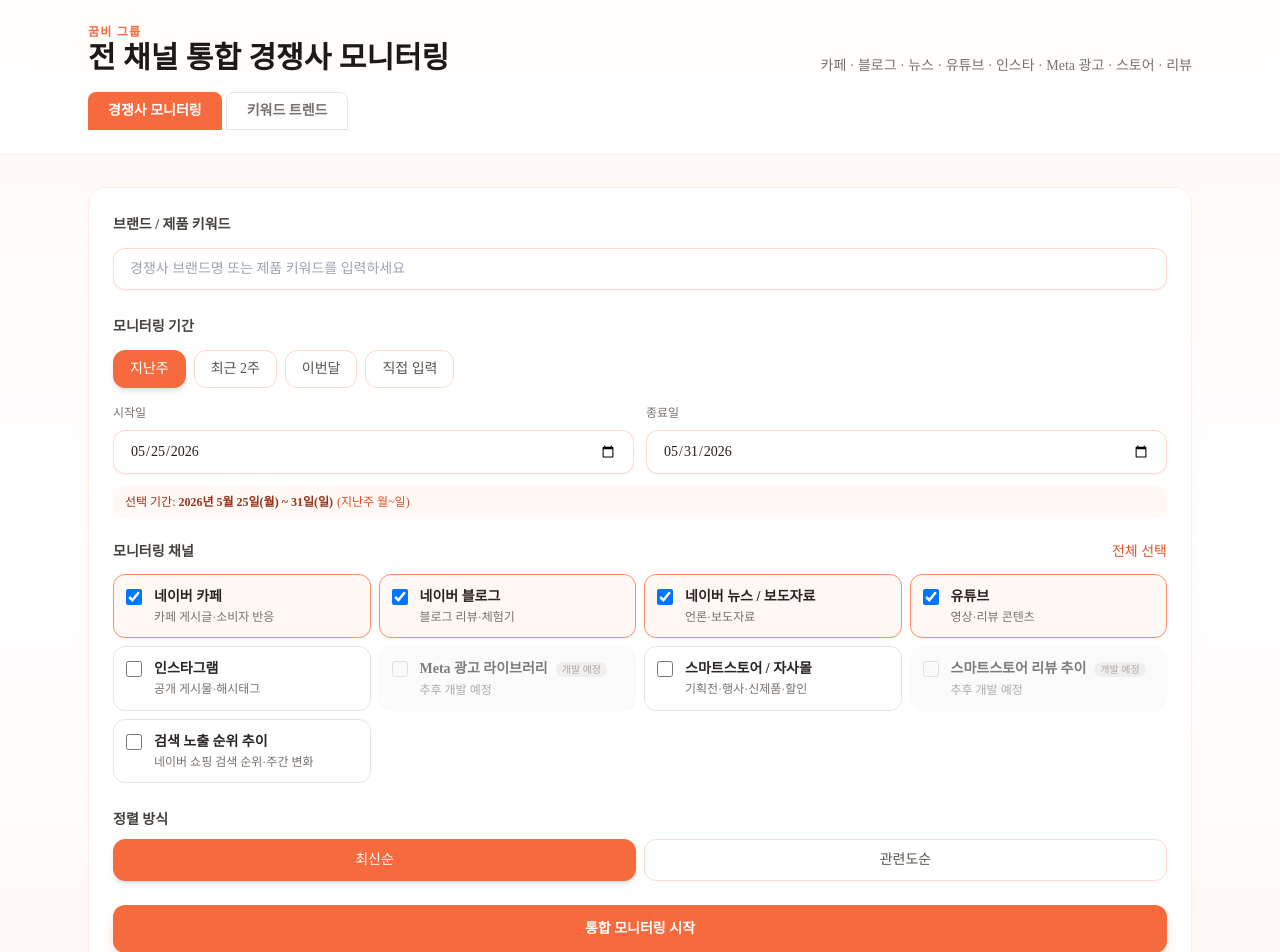
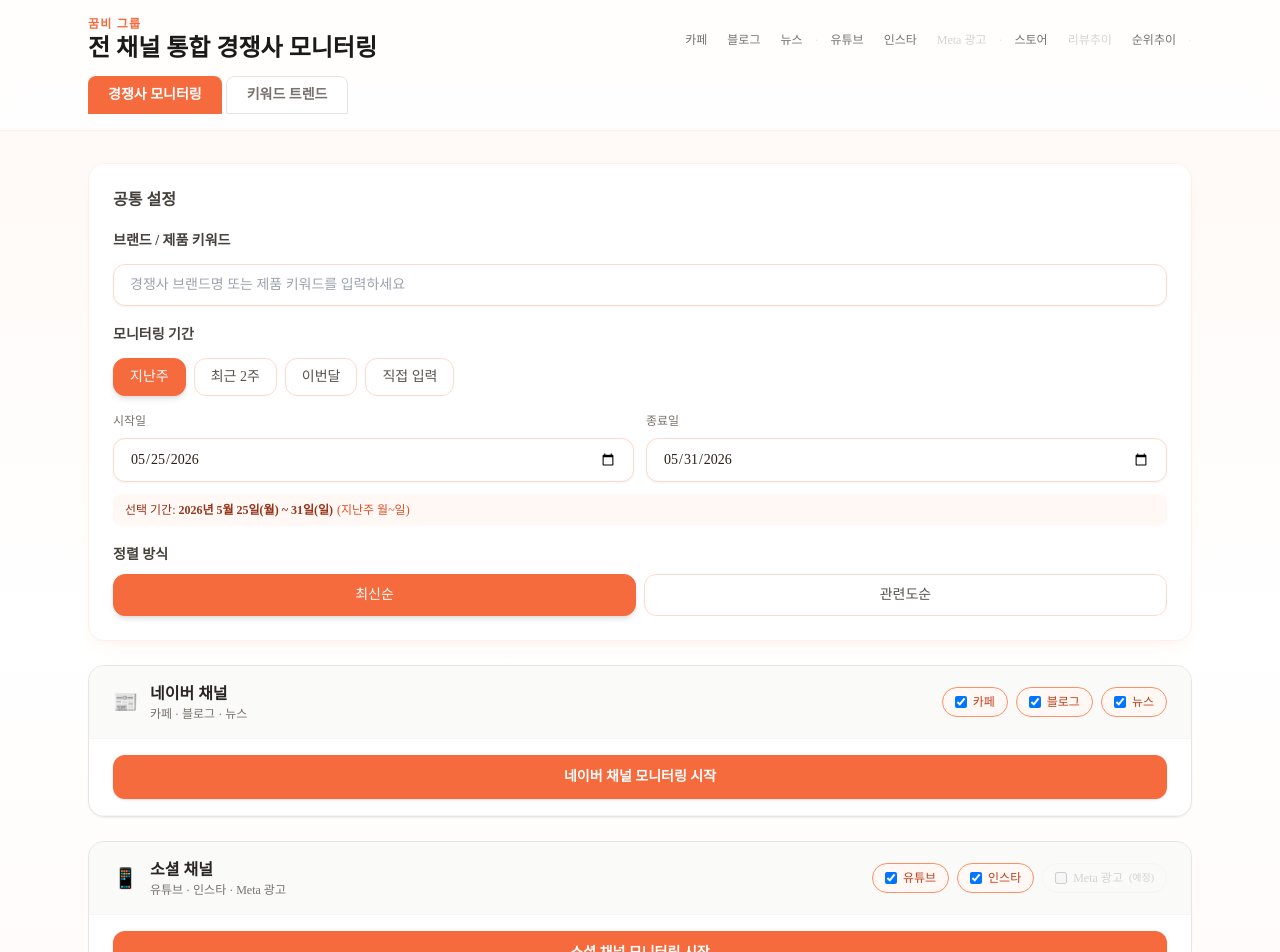
Before and after one commit to ggumbim-droid/ggumbi-monitor, a Next.js app: page / in a window 1280 px wide. Shown: the top 952 px of the page. Built offline with nearby package versions, Linux system fonts and the light colour scheme.

Commit message:
Update page.tsx

```diff
--- a/src/app/page.tsx
+++ b/src/app/page.tsx
@@ -2,7 +2,6 @@
 
 import { useState, useCallback, useMemo, useRef, useEffect } from "react";
 import { KeywordInput } from "@/components/KeywordInput";
-import { ChannelSelect } from "@/components/ChannelSelect";
 import { DateRangeSelect, getDefaultDateRange } from "@/components/DateRangeSelect";
 import { MonitorPeriodBanner } from "@/components/MonitorPeriodBanner";
 import { SortSelect } from "@/components/SortSelect";
@@ -11,7 +10,6 @@ import { ChannelTabs } from "@/components/ChannelTabs";
 import { LoginRequiredSection } from "@/components/LoginRequiredSection";
 import { InsightsPanel } from "@/components/InsightsPanel";
 import { buildNotionReport } from "@/lib/report";
-import { ALL_CHANNEL_IDS } from "@/lib/channels";
 import { LineChart, Line, XAxis, YAxis, CartesianGrid, Tooltip, Legend, ResponsiveContainer } from "recharts";
 import type { ChannelId, MonitorDateRange, MonitorResult, SortOrder } from "@/types/monitor";
 
@@ -27,6 +25,45 @@ const PRESET_PERIODS = [
   { label: "직접입력", value: "custom" },
 ];
 const BRAND_COLORS = ["#FF6B35","#4ECDC4","#45B7D1","#96CEB4","#FFEAA7","#DDA0DD"];
+
+// 채널 그룹 정의
+const CHANNEL_GROUPS = [
+  {
+    id: "naver",
+    label: "네이버",
+    icon: "📰",
+    channels: ["naver_cafe", "naver_blog", "naver_news"] as ChannelId[],
+    description: "카페 · 블로그 · 뉴스",
+  },
+  {
+    id: "social",
+    label: "소셜",
+    icon: "📱",
+    channels: ["youtube", "instagram", "meta_ads"] as ChannelId[],
+    description: "유튜브 · 인스타 · Meta 광고",
+  },
+  {
+    id: "shopping",
+    label: "쇼핑",
+    icon: "🛒",
+    channels: ["smartstore", "smartstore_reviews", "naver_ranking"] as ChannelId[],
+    description: "스마트스토어 · 리뷰추이 · 순위추이",
+  },
+];
+
+const CHANNEL_LABELS: Record<ChannelId, string> = {
+  naver_cafe: "카페",
+  naver_blog: "블로그",
+  naver_news: "뉴스",
+  youtube: "유튜브",
+  instagram: "인스타",
+  meta_ads: "Meta 광고",
+  smartstore: "스토어",
+  smartstore_reviews: "리뷰추이",
+  naver_ranking: "순위추이",
+};
+
+const COMING_SOON: ChannelId[] = ["meta_ads", "smartstore_reviews"];
 
 function getToday() { return new Date().toISOString().split("T")[0]; }
 function getDateBefore(months: number) {
@@ -58,17 +95,41 @@ export default function HomePage() {
   const [activeTab, setActiveTab] = useState<"monitor" | "trend">("monitor");
 
   const [keywords, setKeywords] = useState<string[]>([]);
-  const [selectedChannels, setSelectedChannels] = useState<ChannelId[]>(["naver_cafe", "naver_blog", "naver_news", "youtube"]);
   const [dateRange, setDateRange] = useState<MonitorDateRange>(getDefaultDateRange);
   const [sortOrder, setSortOrder] = useState<SortOrder>("latest");
-  const [loading, setLoading] = useState(false);
-  const [error, setError] = useState<string | null>(null);
-  const [result, setResult] = useState<MonitorResult | null>(null);
   const [copied, setCopied] = useState(false);
   const [reSearching, setReSearching] = useState(false);
-  const abortRef = useRef<AbortController | null>(null);
-  const allLoginItems = useMemo(() => result?.channels.flatMap((c) => c.loginRequired) ?? [], [result]);
 
+  // 그룹별 상태
+  const [groupResults, setGroupResults] = useState<Record<string, MonitorResult | null>>({
+    naver: null, social: null, shopping: null,
+  });
+  const [groupLoading, setGroupLoading] = useState<Record<string, boolean>>({
+    naver: false, social: false, shopping: false,
+  });
+  const [groupErrors, setGroupErrors] = useState<Record<string, string | null>>({
+    naver: null, social: null, shopping: null,
+  });
+  const [groupChannels, setGroupChannels] = useState<Record<string, ChannelId[]>>({
+    naver: ["naver_cafe", "naver_blog", "naver_news"],
+    social: ["youtube", "instagram"],
+    shopping: ["smartstore", "naver_ranking"],
+  });
+
+  const abortRefs = useRef<Record<string, AbortController | null>>({});
+
+  // 섹션 refs (스크롤용)
+  const sectionRefs = useRef<Record<string, HTMLElement | null>>({});
+
+  const allLoginItems = useMemo(() => {
+    return Object.values(groupResults)
+      .filter(Boolean)
+      .flatMap((r) => r!.channels.flatMap((c) => c.loginRequired));
+  }, [groupResults]);
+
+  const anyResult = Object.values(groupResults).some(Boolean);
+
+  // 트렌드 상태
   const [keywordGroups, setKeywordGroups] = useState<KeywordGroups>({});
   const [groupList, setGroupList] = useState<KeywordGroup[]>([]);
   const [selectedGroup, setSelectedGroup] = useState("");
@@ -109,45 +170,55 @@ export default function HomePage() {
       .finally(() => setKwLoading(false));
   }, [activeTab]);
 
-  const handleMonitor = useCallback(async () => {
+  const handleGroupMonitor = useCallback(async (groupId: string) => {
     const trimmed = keywords.map((k) => k.trim()).filter(Boolean);
-    if (!trimmed.length) { setError("최소 1개의 키워드를 입력해 주세요."); return; }
-    if (!selectedChannels.length) { setError("최소 1개의 채널을 선택해 주세요."); return; }
-    if (!isValidDateRange(dateRange.startDate, dateRange.endDate)) { setError("시작일은 종료일보다 이후일 수 없습니다."); return; }
-    abortRef.current?.abort();
+    if (!trimmed.length) {
+      setGroupErrors((prev) => ({ ...prev, [groupId]: "최소 1개의 키워드를 입력해 주세요." }));
+      return;
+    }
+    if (!isValidDateRange(dateRange.startDate, dateRange.endDate)) {
+      setGroupErrors((prev) => ({ ...prev, [groupId]: "시작일은 종료일보다 이후일 수 없습니다." }));
+      return;
+    }
+
+    abortRefs.current[groupId]?.abort();
     const controller = new AbortController();
-    abortRef.current = controller;
-    setLoading(true); setError(null); setCopied(false);
+    abortRefs.current[groupId] = controller;
+
+    setGroupLoading((prev) => ({ ...prev, [groupId]: true }));
+    setGroupErrors((prev) => ({ ...prev, [groupId]: null }));
+
     try {
+      const channels = groupChannels[groupId];
       const res = await fetch("/api/monitor", {
-        method: "POST", headers: { "Content-Type": "application/json" },
-        body: JSON.stringify({ keywords: trimmed, sortOrder, channels: selectedChannels, period: dateRange }),
+        method: "POST",
+        headers: { "Content-Type": "application/json" },
+        body: JSON.stringify({ keywords: trimmed, sortOrder, channels, period: dateRange }),
         signal: controller.signal,
       });
       const data = await res.json();
       if (!res.ok) throw new Error(data.error ?? "모니터링 요청에 실패했습니다.");
-      setResult(data as MonitorResult);
+      setGroupResults((prev) => ({ ...prev, [groupId]: data as MonitorResult }));
+
+      // 결과로 스크롤
+      setTimeout(() => {
+        sectionRefs.current[`result_${groupId}`]?.scrollIntoView({ behavior: "smooth", block: "start" });
+      }, 300);
     } catch (err) {
       if (err instanceof Error && err.name === "AbortError") return;
-      setError(err instanceof Error ? err.message : "오류가 발생했습니다.");
-      setResult(null);
+      setGroupErrors((prev) => ({ ...prev, [groupId]: err instanceof Error ? err.message : "오류가 발생했습니다." }));
     } finally {
-      if (abortRef.current === controller) abortRef.current = null;
-      setLoading(false);
+      setGroupLoading((prev) => ({ ...prev, [groupId]: false }));
     }
-  }, [keywords, sortOrder, selectedChannels, dateRange]);
-
-  const handleStopMonitor = useCallback(() => {
-    abortRef.current?.abort(); abortRef.current = null;
-    setLoading(false); setError(null); setResult(null); setCopied(false);
-  }, []);
+  }, [keywords, sortOrder, dateRange, groupChannels]);
 
   const handleCopyReport = useCallback(async () => {
-    if (!result) return;
-    const report = buildNotionReport(result);
+    const firstResult = Object.values(groupResults).find(Boolean);
+    if (!firstResult) return;
+    const report = buildNotionReport(firstResult);
     await navigator.clipboard.writeText(report);
     setCopied(true); setTimeout(() => setCopied(false), 2500);
-  }, [result]);
+  }, [groupResults]);
 
   async function fetchTrend() {
     setTrendLoading(true); setTrendError(""); setChartData([]); setHiddenBrands(new Set()); setFocusedBrand("");
@@ -196,18 +267,54 @@ export default function HomePage() {
     } catch {}
   }
 
+  const toggleGroupChannel = (groupId: string, channelId: ChannelId) => {
+    if (COMING_SOON.includes(channelId)) return;
+    setGroupChannels((prev) => {
+      const current = prev[groupId] ?? [];
+      const updated = current.includes(channelId)
+        ? current.filter((c) => c !== channelId)
+        : [...current, channelId];
+      return { ...prev, [groupId]: updated };
+    });
+  };
+
   return (
     <div className="min-h-screen bg-gradient-to-b from-kkumbi-50 via-white to-kkumbi-50/30">
-      <header className="border-b border-kkumbi-100 bg-white/80 backdrop-blur">
-        <div className="mx-auto max-w-6xl px-4 py-6 sm:px-6">
-          <div className="flex flex-col gap-1 sm:flex-row sm:items-end sm:justify-between">
+      <header className="border-b border-kkumbi-100 bg-white/80 backdrop-blur sticky top-0 z-10">
+        <div className="mx-auto max-w-6xl px-4 py-4 sm:px-6">
+          <div className="flex flex-col gap-1 sm:flex-row sm:items-center sm:justify-between">
             <div>
               <p className="text-xs font-semibold uppercase tracking-widest text-kkumbi-500">꿈비 그룹</p>
-              <h1 className="text-2xl font-bold text-stone-900 sm:text-3xl">전 채널 통합 경쟁사 모니터링</h1>
+              <h1 className="text-xl font-bold text-stone-900 sm:text-2xl">전 채널 통합 경쟁사 모니터링</h1>
             </div>
-            <p className="text-sm text-stone-500">카페 · 블로그 · 뉴스 · 유튜브 · 인스타 · Meta 광고 · 스토어 · 리뷰</p>
+            {/* 채널 바로가기 */}
+            <div className="flex flex-wrap gap-1 mt-1 sm:mt-0">
+              {CHANNEL_GROUPS.map((group) => (
+                <div key={group.id} className="flex items-center gap-1">
+                  {group.channels.map((chId) => (
+                    <button
+                      key={chId}
+                      onClick={() => {
+                        setActiveTab("monitor");
+                        setTimeout(() => {
+                          sectionRefs.current[`group_${group.id}`]?.scrollIntoView({ behavior: "smooth", block: "start" });
+                        }, 100);
+                      }}
+                      className={`text-xs px-2 py-1 rounded-full transition ${
+                        COMING_SOON.includes(chId)
+                          ? "text-stone-300 cursor-default"
+                          : "text-stone-500 hover:text-kkumbi-600 hover:bg-kkumbi-50"
+                      }`}
+                    >
+                      {CHANNEL_LABELS[chId]}
+                    </button>
+                  ))}
+                  <span className="text-stone-200 text-xs">·</span>
                 </div>
-          <div className="flex gap-1 mt-4">
+              ))}
+            </div>
+          </div>
+          <div className="flex gap-1 mt-3">
             <button onClick={() => setActiveTab("monitor")}
               className={`px-5 py-2 rounded-t-lg text-sm font-semibold transition-colors ${activeTab === "monitor" ? "bg-kkumbi-500 text-white" : "bg-white text-stone-500 border border-stone-200 hover:bg-stone-50"}`}>
               경쟁사 모니터링
@@ -220,48 +327,122 @@ export default function HomePage() {
         </div>
       </header>
 
-      <main className="mx-auto max-w-6xl space-y-8 px-4 py-8 sm:px-6">
+      <main className="mx-auto max-w-6xl space-y-6 px-4 py-8 sm:px-6">
         {activeTab === "monitor" && (
           <>
+            {/* 공통 설정 */}
             <section className="rounded-2xl border border-kkumbi-100 bg-white p-6 shadow-lg shadow-kkumbi-100/40">
-              <div className="space-y-6">
-                <KeywordInput keywords={keywords} onChange={setKeywords} disabled={loading} />
-                <DateRangeSelect value={dateRange} onChange={setDateRange} disabled={loading} />
-                <ChannelSelect selected={selectedChannels} onChange={setSelectedChannels} disabled={loading} />
-                <SortSelect value={sortOrder} onChange={setSortOrder} disabled={loading} />
-                <div className="flex flex-col gap-3 sm:flex-row">
-                  <button type="button" onClick={handleMonitor} disabled={loading}
-                    className="flex-1 rounded-xl bg-kkumbi-500 py-3.5 text-sm font-bold text-white shadow-lg shadow-kkumbi-300/50 transition hover:bg-kkumbi-600 disabled:cursor-not-allowed disabled:opacity-60">
-                    {loading ? (
-                      <span className="flex items-center justify-center gap-2"><Spinner />채널별 검색 중… ({selectedChannels.length}개)</span>
-                    ) : "통합 모니터링 시작"}
+              <h2 className="text-base font-bold text-stone-700 mb-4">공통 설정</h2>
+              <div className="space-y-4">
+                <KeywordInput keywords={keywords} onChange={setKeywords} disabled={false} />
+                <DateRangeSelect value={dateRange} onChange={setDateRange} disabled={false} />
+                <SortSelect value={sortOrder} onChange={setSortOrder} disabled={false} />
+              </div>
+            </section>
+
+            {/* 그룹별 모니터링 */}
+            {CHANNEL_GROUPS.map((group) => (
+              <section
+                key={group.id}
+                ref={(el) => { sectionRefs.current[`group_${group.id}`] = el; }}
+                className="rounded-2xl border border-stone-200 bg-white shadow-sm overflow-hidden"
+              >
+                {/* 그룹 헤더 */}
+                <div className="bg-stone-50 border-b border-stone-100 px-6 py-4 flex items-center justify-between">
+                  <div className="flex items-center gap-3">
+                    <span className="text-xl">{group.icon}</span>
+                    <div>
+                      <h2 className="text-base font-bold text-stone-800">{group.label} 채널</h2>
+                      <p className="text-xs text-stone-500">{group.description}</p>
+                    </div>
+                  </div>
+                  {/* 채널 체크박스 */}
+                  <div className="flex flex-wrap gap-2">
+                    {group.channels.map((chId) => {
+                      const isComingSoon = COMING_SOON.includes(chId);
+                      const isChecked = groupChannels[group.id]?.includes(chId) ?? false;
+                      return (
+                        <label
+                          key={chId}
+                          className={`flex items-center gap-1.5 px-3 py-1.5 rounded-full border text-xs font-medium cursor-pointer transition ${
+                            isComingSoon
+                              ? "border-stone-100 bg-stone-50 text-stone-300 cursor-not-allowed"
+                              : isChecked
+                              ? "border-kkumbi-400 bg-kkumbi-50 text-kkumbi-700"
+                              : "border-stone-200 bg-white text-stone-500 hover:border-kkumbi-200"
+                          }`}
+                        >
+                          <input
+                            type="checkbox"
+                            checked={isChecked}
+                            disabled={isComingSoon}
+                            onChange={() => toggleGroupChannel(group.id, chId)}
+                            className="h-3 w-3"
+                          />
+                          {CHANNEL_LABELS[chId]}
+                          {isComingSoon && <span className="text-[10px] text-stone-300">(예정)</span>}
+                        </label>
+                      );
+                    })}
+                  </div>
+                </div>
+
+                {/* 모니터링 시작 버튼 */}
+                <div className="px-6 py-4 border-b border-stone-100">
+                  <div className="flex gap-3">
+                    <button
+                      type="button"
+                      onClick={() => handleGroupMonitor(group.id)}
+                      disabled={groupLoading[group.id]}
+                      className="flex-1 rounded-xl bg-kkumbi-500 py-3 text-sm font-bold text-white shadow transition hover:bg-kkumbi-600 disabled:opacity-60 disabled:cursor-not-allowed"
+                    >
+                      {groupLoading[group.id] ? (
+                        <span className="flex items-center justify-center gap-2">
+                          <Spinner />검색 중…
+                        </span>
+                      ) : `${group.label} 채널 모니터링 시작`}
                     </button>
-                  {loading && (
-                    <button type="button" onClick={handleStopMonitor}
-                      className="rounded-xl border border-stone-300 bg-white px-6 py-3.5 text-sm font-bold text-stone-700 shadow-sm transition hover:border-rose-300 hover:bg-rose-50 hover:text-rose-700 sm:shrink-0">
-                      모니터링 중지
+                    {groupLoading[group.id] && (
+                      <button
+                        type="button"
+                        onClick={() => {
+                          abortRefs.current[group.id]?.abort();
+                          setGroupLoading((prev) => ({ ...prev, [group.id]: false }));
+                        }}
+                        className="rounded-xl border border-stone-300 bg-white px-4 py-3 text-sm font-bold text-stone-700 hover:bg-rose-50 hover:text-rose-700"
+                      >
+                        중지
                       </button>
                     )}
                   </div>
-                {error && <p className="rounded-lg bg-rose-50 px-4 py-3 text-sm text-rose-700">{error}</p>}
+                  {groupErrors[group.id] && (
+                    <p className="mt-2 rounded-lg bg-rose-50 px-4 py-2 text-sm text-rose-700">{groupErrors[group.id]}</p>
+                  )}
                 </div>
-            </section>
 
-            {result && (
-              <>
-                <MonitorPeriodBanner period={result.period} />
-                <div className="flex flex-wrap items-center justify-between gap-3">
+                {/* 결과 */}
+                {groupResults[group.id] && (
+                  <div
+                    ref={(el) => { sectionRefs.current[`result_${group.id}`] = el; }}
+                    className="p-6"
+                  >
+                    <div className="flex items-center justify-between mb-4">
                       <p className="text-sm text-stone-500">
-                    수집 완료 · {new Date(result.searchedAt).toLocaleString("ko-KR")} · {result.selectedChannels.length}개 채널
+                        수집 완료 · {new Date(groupResults[group.id]!.searchedAt).toLocaleString("ko-KR")}
                       </p>
-                  <button type="button" onClick={handleCopyReport}
-                    className="rounded-xl border border-kkumbi-300 bg-white px-5 py-2.5 text-sm font-semibold text-kkumbi-700 shadow-sm transition hover:bg-kkumbi-50">
+                      <button
+                        type="button"
+                        onClick={handleCopyReport}
+                        className="rounded-xl border border-kkumbi-300 bg-white px-4 py-2 text-sm font-semibold text-kkumbi-700 hover:bg-kkumbi-50"
+                      >
                         {copied ? "복사 완료!" : "노션용 리포트 복사"}
                       </button>
                     </div>
+                    <MonitorPeriodBanner period={groupResults[group.id]!.period} />
+                    <div className="mt-4">
                       <ChannelTabs
-                  channels={result.channels}
-                  selectedIds={result.selectedChannels}
+                        channels={groupResults[group.id]!.channels}
+                        selectedIds={groupResults[group.id]!.selectedChannels}
                         sortOrder={sortOrder}
                         onSortChange={async (newSort) => {
                           setSortOrder(newSort);
@@ -273,20 +454,31 @@ export default function HomePage() {
                               body: JSON.stringify({
                                 keywords: keywords.map((k) => k.trim()).filter(Boolean),
                                 sortOrder: newSort,
-                          channels: selectedChannels,
+                                channels: groupChannels[group.id],
                                 period: dateRange,
                               }),
                             });
                             const data = await res.json();
-                      if (res.ok) setResult(data);
+                            if (res.ok) setGroupResults((prev) => ({ ...prev, [group.id]: data }));
                           } finally {
                             setReSearching(false);
                           }
                         }}
                         reSearching={reSearching}
                       />
+                    </div>
+                  </div>
+                )}
+              </section>
+            ))}
+
+            {/* 전체 로그인 필요 + 인사이트 */}
+            {anyResult && (
+              <>
                 <LoginRequiredSection items={allLoginItems} />
-                <InsightsPanel insights={result.insights} />
+                {Object.values(groupResults).find(Boolean)?.insights && (
+                  <InsightsPanel insights={Object.values(groupResults).find(Boolean)!.insights} />
+                )}
               </>
             )}
           </>
```
Lines whose indentation alone changed are shown as unchanged.
